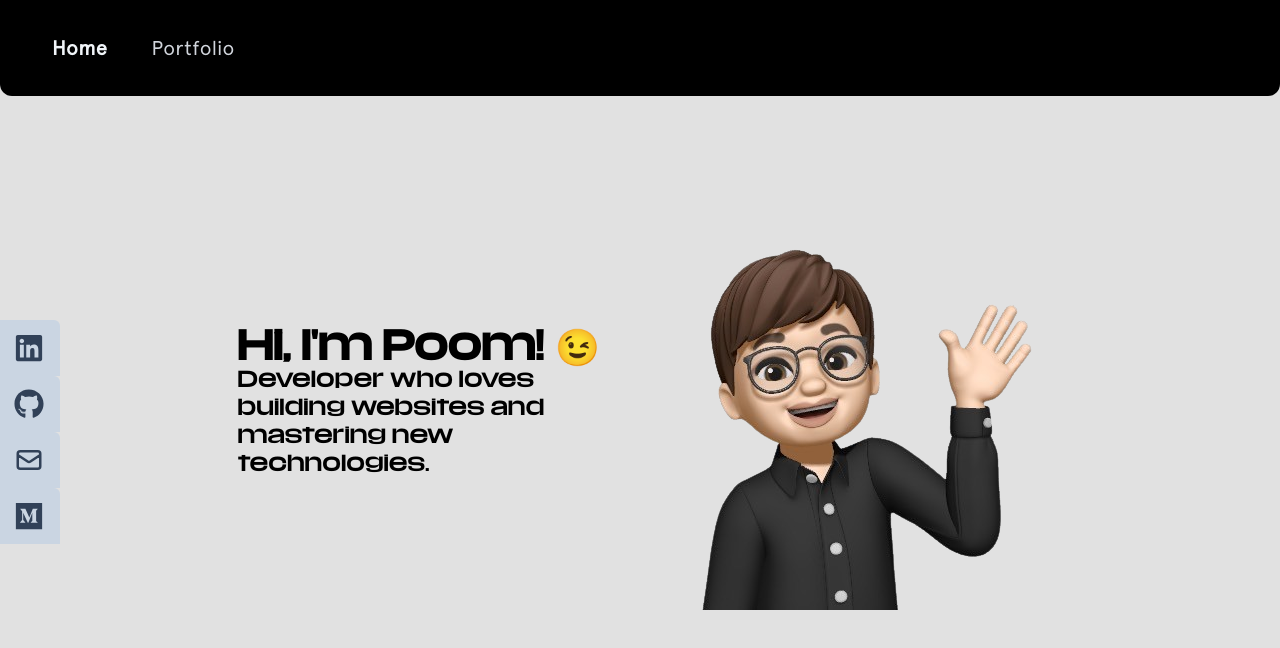
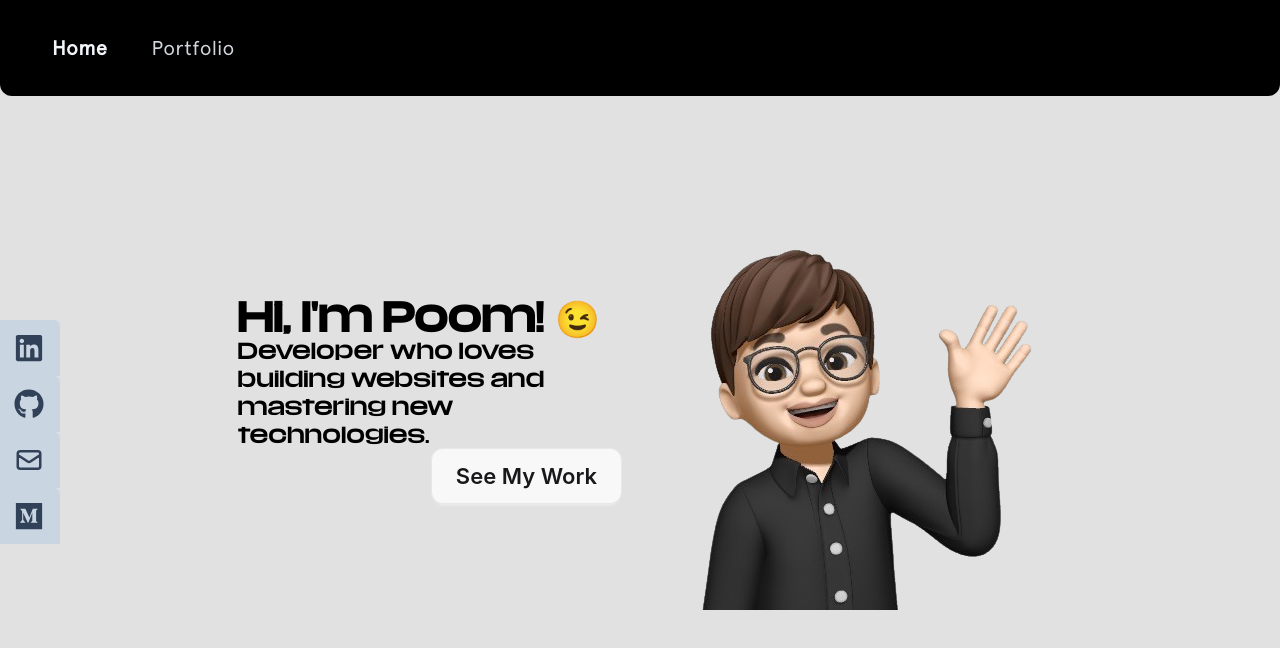
Before and after one commit to papangkorn00/papangkorn-web-portfolio, a React (Vite) app: page / in a window 1280 px wide. Shown: the top 648 px of the page. Built offline with nearby package versions, Linux system fonts and the light colour scheme.

Commit message:
style: add portfolio button in Home

```diff
--- a/src/components/Home.jsx
+++ b/src/components/Home.jsx
@@ -1,6 +1,7 @@
 import Navbar from "./Navbar"
 import PoomImgHome from "../assets/img/profilePics/poomImg.png"
 import SocialLinks from "./SocialLinks.jsx"
+import {NavLink} from "react-router-dom"
 
 const Home = () => {
   return (
@@ -17,6 +18,12 @@ const Home = () => {
               Developer who loves building websites and mastering new
               technologies.
             </h2>
+
+            <div className="flex justify-end">
+              <button className="btn rounded-xl btn-xs sm:btn-sm md:btn-md lg:btn-lg xl:btn-xl">
+                <NavLink to="/portfolio">See My Work</NavLink>
+              </button>
+            </div>
           </div>
 
           <div className="flex justify-center">
```
